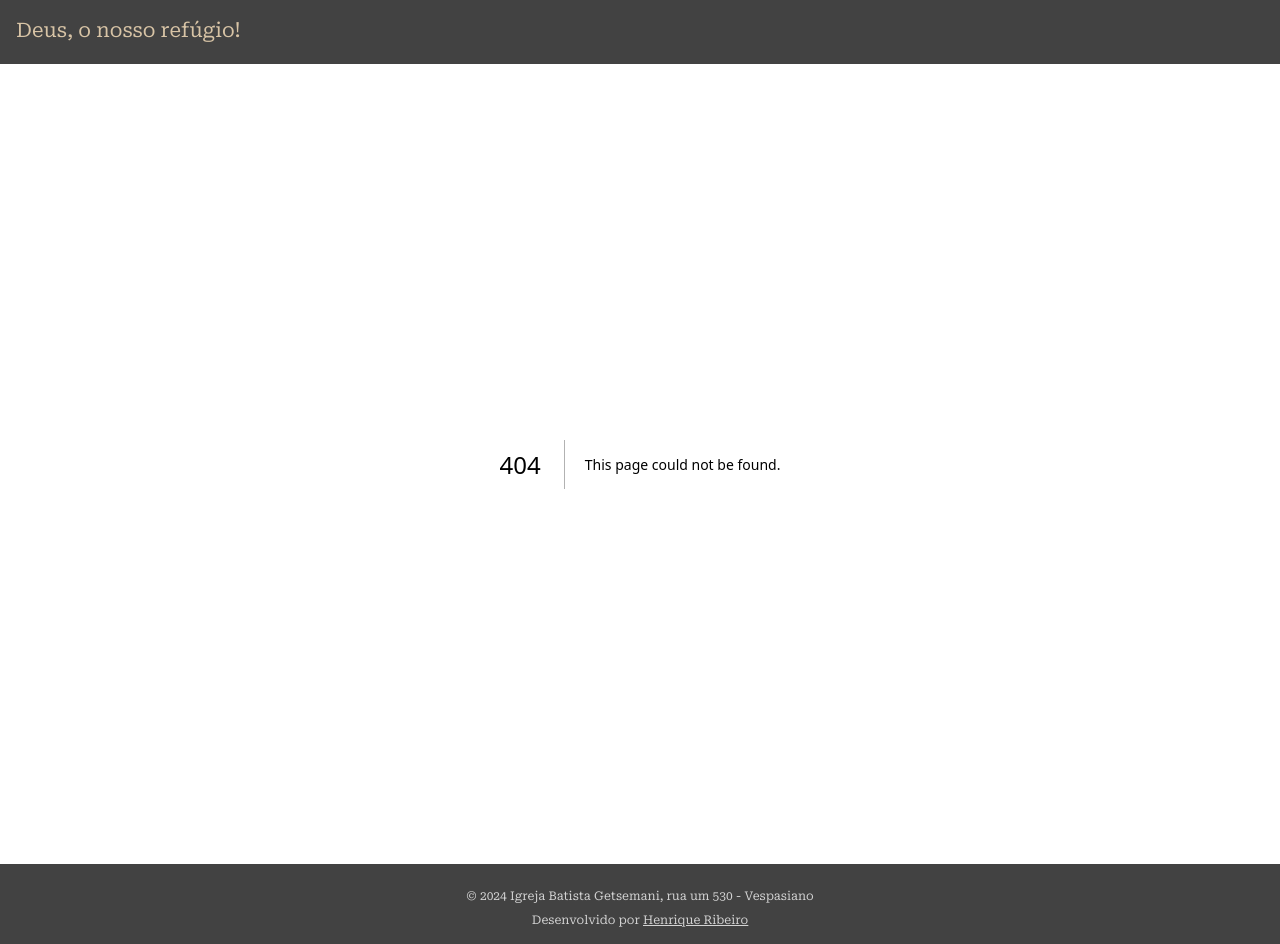
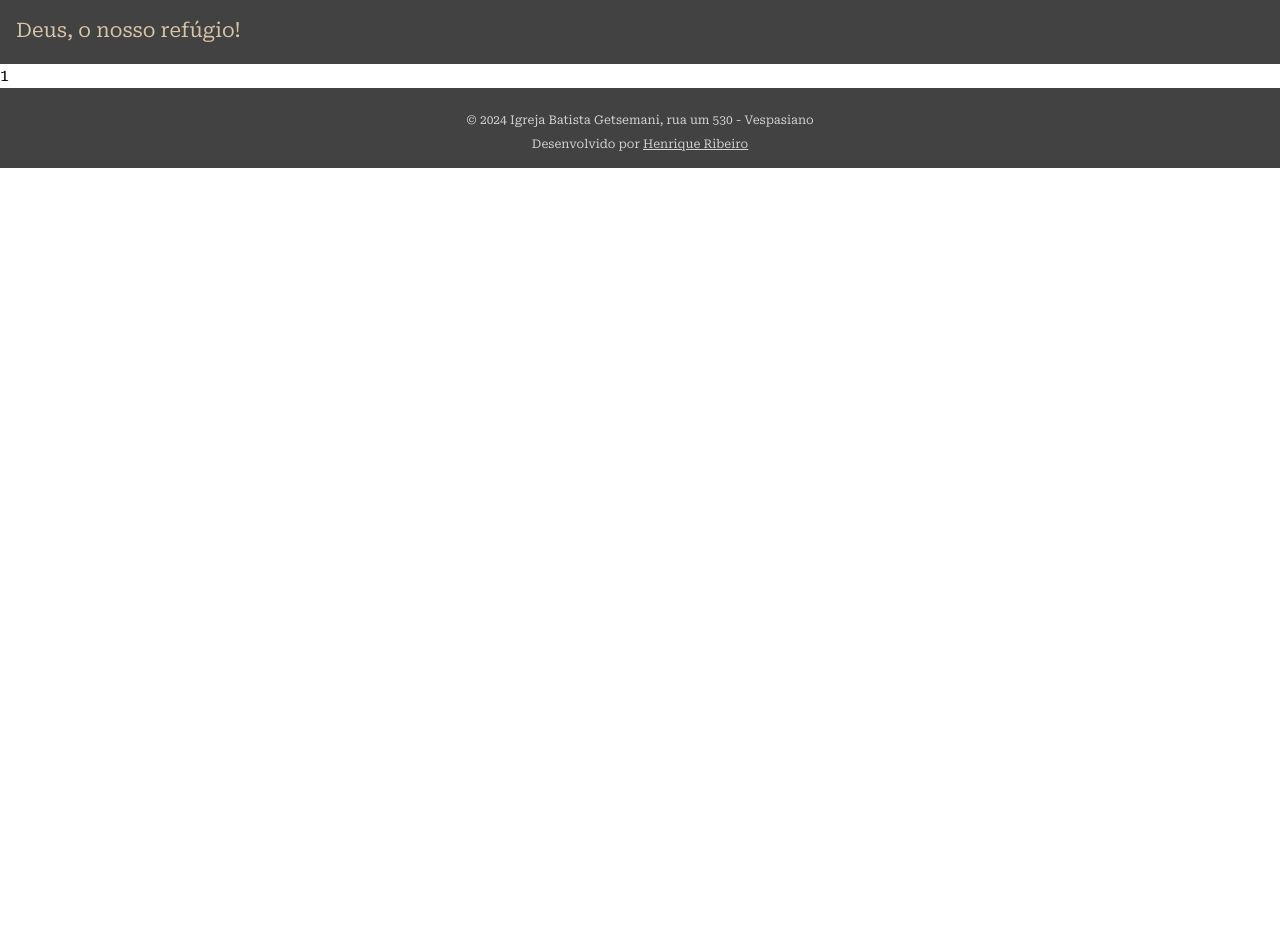
Before and after one commit to ribeiro-henrique/blog, a Next.js app: page /1 in a window 1280 px wide. Before the commit this address had no page. After the commit the page ends 800 px from the top, so only its background shows below. Built offline with nearby package versions, Linux system fonts and the light colour scheme.

Commit message:
cria pagina dinamica

```diff
--- /dev/null
+++ b/app/[id_post]/page.tsx
@@ -0,0 +1,12 @@
+"use client";
+import { useParams } from "next/navigation";
+
+export default function Post() {
+  const { id_post } = useParams();
+
+  return (
+    <div>
+      <h1>{id_post}</h1>
+    </div>
+  );
+}
--- a/app/page.tsx
+++ b/app/page.tsx
@@ -1,3 +1,4 @@
+"use client";
 import clsx from "clsx";
 
 //Assets
@@ -7,10 +8,12 @@ import Floresta from "@/public/assets/img/floresta.jpg";
 //Components
 import Divider from "@/components/divider/divider";
 import CardPost from "@/components/cardpost/cardpost";
+import { useRouter } from "next/navigation";
 
 //Esse bloco será alterado posteriormente para o retorno da API
 const response = [
   {
+    id: 1501,
     img: Menino,
     img_descricao: "menino lendo",
     titulo: "A Terra onde os sonhos se tornam realidade",
@@ -19,6 +22,7 @@ const response = [
       "Se os seus sonhos não derem certo, Estarei sempre lá para você. Se precisar se esconder, Terá sempre minha mão. Mesmo se o céu desabar, Estarei sempre contigo.",
   },
   {
+    id: 1502,
     img: Floresta,
     img_descricao: "foto da floresta",
     titulo: "Viva, aproveite, registre!",
@@ -29,6 +33,8 @@ const response = [
 ];
 
 export default function Home() {
+  const routes = useRouter();
+
   return (
     <div
       className={clsx(
@@ -49,6 +55,7 @@ export default function Home() {
           title={e.titulo}
           dataPost={e.data_post}
           description={e.descricao}
+          handleFunction={() => routes.push(`${e.id}`)}
         />
       ))}
     </div>
--- a/components/cardpost/cardpost.tsx
+++ b/components/cardpost/cardpost.tsx
@@ -8,6 +8,7 @@ type Props = {
   title: string;
   dataPost: string;
   description: string;
+  handleFunction: () => void;
 };
 
 export default function CardPost({
@@ -16,10 +17,12 @@ export default function CardPost({
   title,
   dataPost,
   description,
+  handleFunction,
 }: Props) {
   return (
     <>
       <div
+        onClick={() => handleFunction()}
         className={clsx(
           "w-full",
           "flex flex-col items-center justify-center",
```
